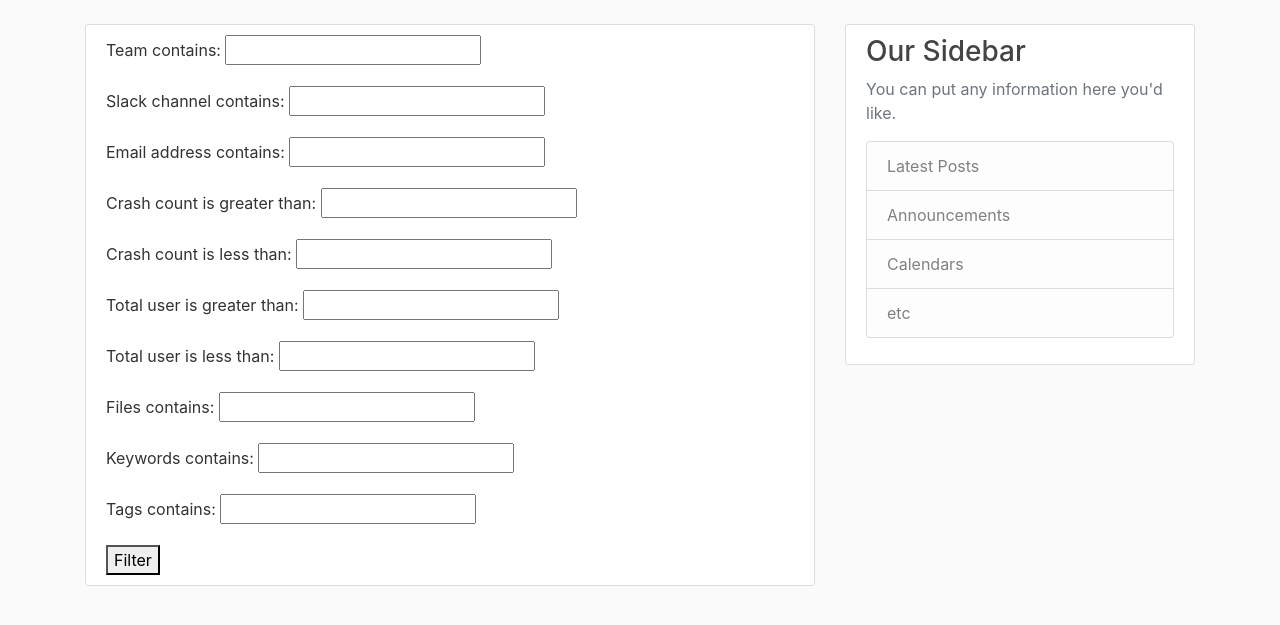
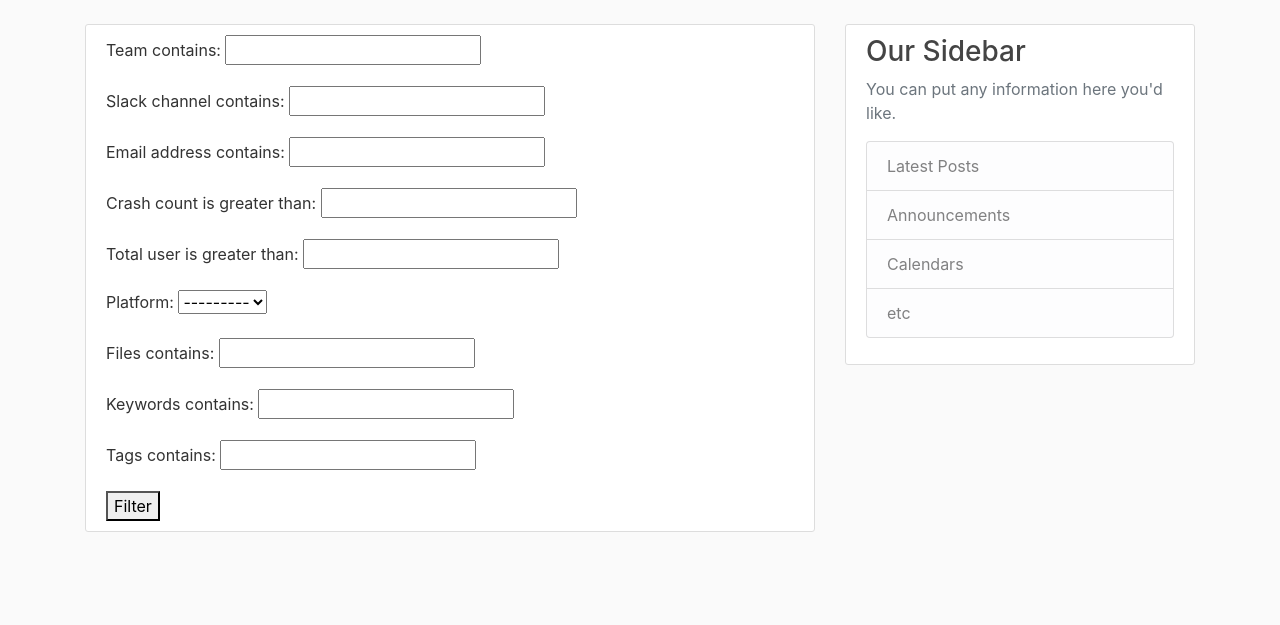
Before and after one commit to BabyTigerChaseDream/DjangoMonitor, a Django app: page / in a window 1280 px wide. Shown: the part 56-681 px from the top of the page. Run offline with Django 3.2, Linux system fonts and the light colour scheme; some libraries are stand-ins or nearby versions.

Commit message:
1) add platform 'dropdown list' filter 2) leave crash/user filter of greater than only

```diff
--- a/FirebaseCrashH2/apps/userconfig/filters.py
+++ b/FirebaseCrashH2/apps/userconfig/filters.py
@@ -1,4 +1,5 @@
-from .models import Config
+from django.forms.fields import ChoiceField
+from .models import Config, PLATFORM_CHOICES
 import django_filters
 
 class UserConfigFilter(django_filters.FilterSet):
@@ -20,14 +21,11 @@ class UserConfigFilter(django_filters.FilterSet):
     release_year__lt = django_filters.NumberFilter(field_name='release_date', lookup_expr='year__lt')
 	'''
 	crash___gt = django_filters.NumberFilter(field_name='crash_count', lookup_expr='gt')
-	crash___lt = django_filters.NumberFilter(field_name='crash_count', lookup_expr='lt')
+	#crash___lt = django_filters.NumberFilter(field_name='crash_count', lookup_expr='lt')
 	user___gt = django_filters.NumberFilter(field_name='total_user', lookup_expr='gt')
-	user___lt = django_filters.NumberFilter(field_name='total_user', lookup_expr='lt')
+	#user___lt = django_filters.NumberFilter(field_name='total_user', lookup_expr='lt')
 
+	platform = django_filters.ChoiceFilter(choices=PLATFORM_CHOICES)
 	files = django_filters.CharFilter(lookup_expr='icontains')
 	keywords = django_filters.CharFilter(lookup_expr='icontains')
 	tags = django_filters.CharFilter(lookup_expr='icontains')
-
-	class Meta:
-		model = Config
-		fields = ['team', 'slack_channel', 'email_address']
--- a/FirebaseCrashH2/apps/userconfig/templates/userconfig/userconfig_filter.html
+++ b/FirebaseCrashH2/apps/userconfig/templates/userconfig/userconfig_filter.html
@@ -19,6 +19,7 @@
 				<a class="btn btn-outline-secondary" href="{% url 'config-update' config.id %}">Update</a>
 				<a class="btn btn-outline-secondary" href="{% url 'config-delete' config.id %}">Delete</a>
 				<p class="article-title"> Team : {{config.team}}
+				<p class="article-title"> Platform : {{config.platform}}
 			</div>
 			<div class="article-metadata">
 				<small class="text-muted">Start Date:{{ config.start_date| date:"F d, Y" }}</small>
--- a/FirebaseCrashH2/apps/userconfig/views.py
+++ b/FirebaseCrashH2/apps/userconfig/views.py
@@ -37,8 +37,7 @@ class ConfigDetailView(DetailView):
 class ConfigCreateView(CreateView):
 	model = Config
 	#fields = ['team','team_id','start_date','end_date','slack_channel','email_address','contacts','crash_count','total_user','files','keywords','tags']
-	#fields = ('team','slack_channel','email_address','crash_count','total_user','files','keywords')
-	fields = ('team','slack_channel','email_address','crash_count','total_user','files','keywords')
+	fields = ('team','platform','slack_channel','email_address','crash_count','total_user','files','keywords')
 	def __init__(self, *args, **kwargs):
 		super(ConfigCreateView, self).__init__(*args, **kwargs)
 		self.helper = FormHelper()
@@ -56,8 +55,16 @@ class ConfigCreateView(CreateView):
 	# get form and update required/optional fields
 	def get_form(self, form_class=None):
 		form = super(ConfigCreateView, self).get_form(form_class)
+		'''
+		PLATFORM_CHOICES = (
+			('android', 'android'),
+			('ios', 'ios')
+		)
+		form.fields['platform'] = forms.MultipleChoiceField(choices=PLATFORM_CHOICES)
+		'''
+
 		# team required
-		form.fields['team'].widget=forms.TextInput(attrs={'placeholder': 'name your config','size':'16'})
+		form.fields['team'].widget=forms.TextInput(attrs={'placeholder': 'name your config','size':'18'})
 
 		form.fields['slack_channel'].required = False
 		form.fields['slack_channel'].widget=forms.TextInput(attrs={'placeholder': '#slack_channel'})
@@ -143,7 +150,7 @@ class ConfigCreateView(CreateView):
 
 class ConfigUpdateView(UpdateView):
 	model = Config
-	fields = ['team','start_date','end_date','slack_channel','email_address','crash_count','total_user','files','keywords','tags']
+	fields = ('team','platform','start_date','end_date','slack_channel','email_address','crash_count','total_user','files','keywords','tags')
 	'''
 	def get_object(self):
 		return self.model.objects.get(pk=self.request.GET.get('id'))
```
Also changed, not shown: FirebaseCrashH2/apps/userconfig/models.py (+8 -1 lines).
